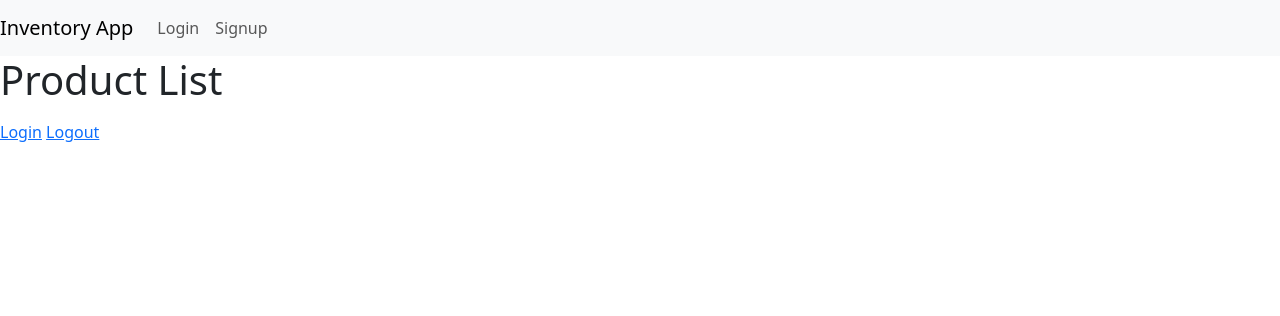
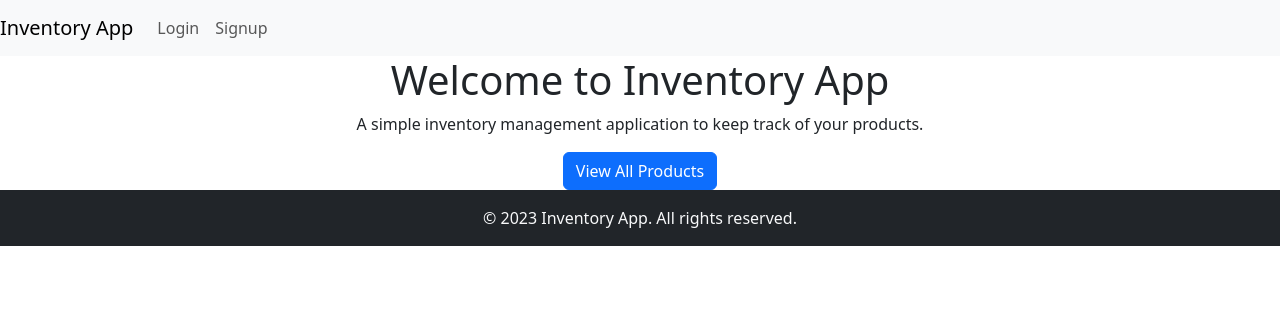
Before and after one commit to bsarifhsu/miniproject4BSari, a Django app: page /products/ in a window 1280 px wide. Shown: the top 316 px of the page. Run offline with Django 4.2, Linux system fonts and the light colour scheme; data that the repository does not hold is empty.

Commit message:
HomePage is added.

```diff
--- a/inventory/templates/base.html
+++ b/inventory/templates/base.html
@@ -9,7 +9,7 @@
         <!-- Your header content -->
     </header>
     <nav class="navbar navbar-expand-lg navbar-light bg-light">
-        <a class="navbar-brand" href="#">Inventory App</a>
+        <a class="navbar-brand" href="/">Inventory App</a>
         <button class="navbar-toggler" type="button" data-toggle="collapse" data-target="#navbarNav" aria-controls="navbarNav" aria-expanded="false" aria-label="Toggle navigation">
             <span class="navbar-toggler-icon"></span>
         </button>
@@ -34,11 +34,10 @@
         </div>
     </nav>
     <main>
-        {% block content %}
-        {% endblock %}
+        {% block content %} {% endblock %}
     </main>
-    <footer>
-        <!-- Your footer content -->
+    <footer class="bg-dark text-light text-center py-3">
+        &copy; 2023 Inventory App. All rights reserved.
     </footer>
 </body>
 <script src="https://cdn.jsdelivr.net/npm/bootstrap@5.3.2/dist/js/bootstrap.bundle.min.js" integrity="sha384-C6RzsynM9kWDrMNeT87bh95OGNyZPhcTNXj1NW7RuBCsyN/o0jlpcV8Qyq46cDfL" crossorigin="anonymous"></script>
--- /dev/null
+++ b/inventory/templates/home.html
@@ -0,0 +1,10 @@
+{% extends 'base.html' %}
+
+{% block content %}
+    <!-- Jumbotron for Home Page -->
+    <div class="jumbotron text-center">
+        <h1>Welcome to Inventory App</h1>
+        <p>A simple inventory management application to keep track of your products.</p>
+        <a class="btn btn-primary" href="{% url 'inventory:product_list' %}">View All Products</a>
+    </div>
+{% endblock %}
--- a/inventory/urls.py
+++ b/inventory/urls.py
@@ -8,7 +8,8 @@ from . import views
 
 app_name = "inventory"
 urlpatterns = [
-    path('', views.product_list, name='product_list'),
+    path('', views.home, name='home'),
+    path('products/', views.product_list, name='product_list'),
     path('<int:product_id>/', views.product_detail, name='product_detail'),
     path('<int:product_id>/edit/', views.product_edit, name='product_edit'),
     path('<int:product_id>/delete/', views.product_delete, name='product_delete'),
--- a/inventory/views.py
+++ b/inventory/views.py
@@ -14,7 +14,7 @@ from django.urls import reverse_lazy
 
 
 def home(request):
-    return render(request, "base.html")
+    return render(request, 'home.html')
 
 
 def product_list(request):
```
